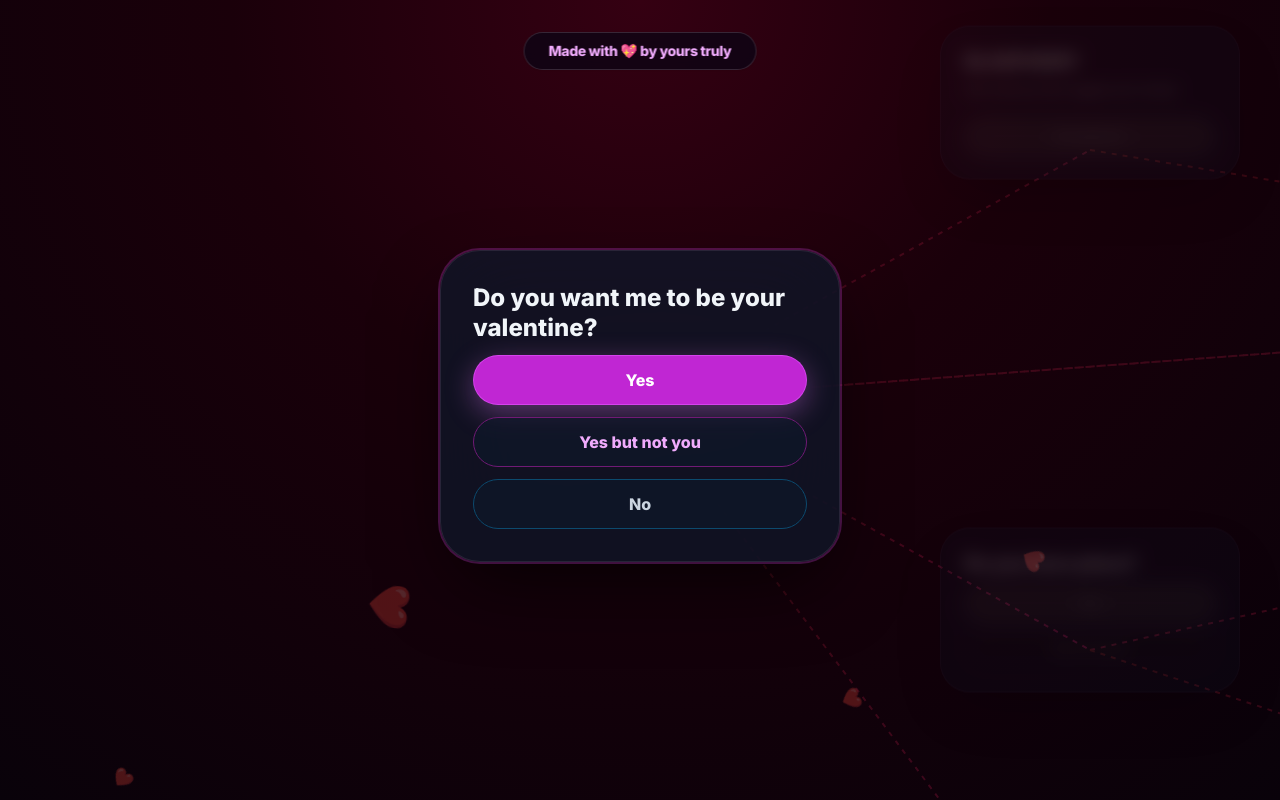
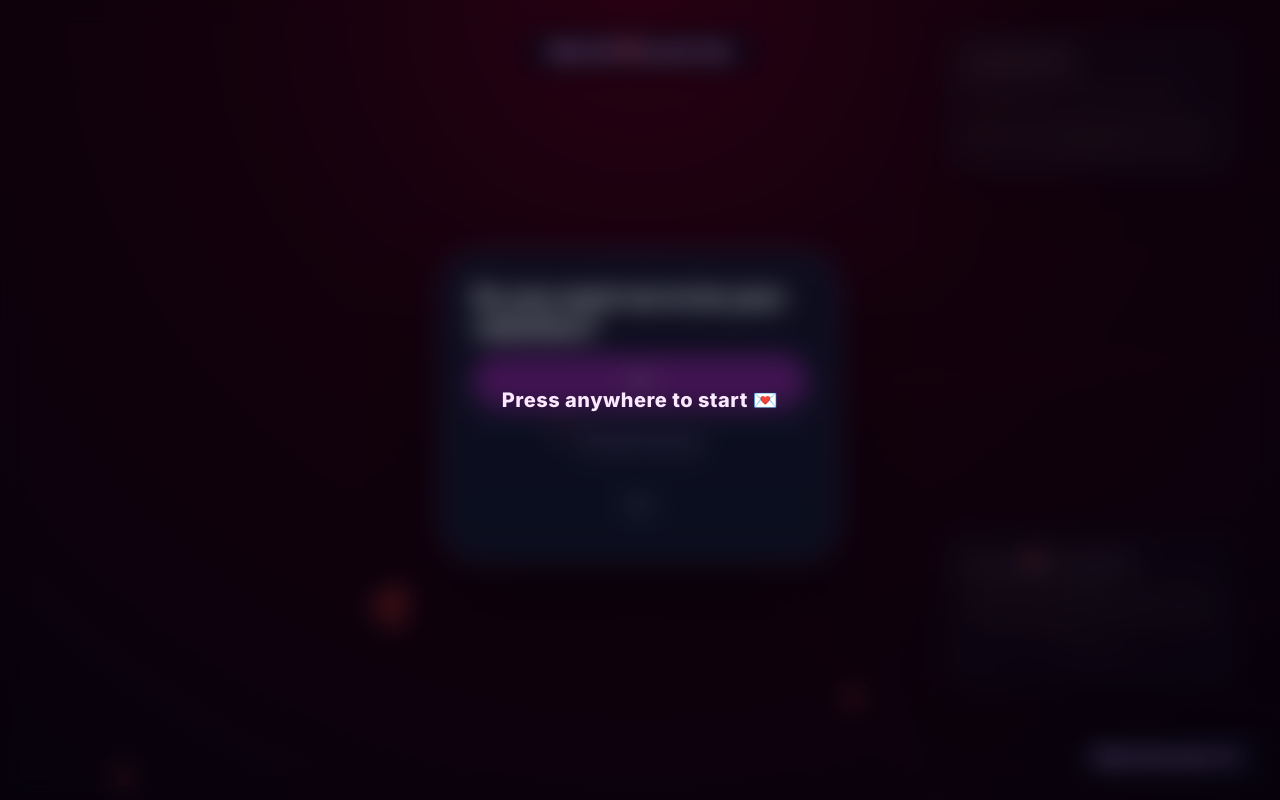
Before and after one commit to Sheriff332/allroadsleadtorome.26, a React (Vite) app: page / in a window 1280 px wide. Built offline with nearby package versions, Linux system fonts and the light colour scheme.

Commit message:
Simplify start gate and remove completion modal

```diff
--- a/App.tsx
+++ b/App.tsx
@@ -7,12 +7,20 @@ import specialMomentImage from './WhatsApp Image 2025-12-20 at 5.47.57 PM.jpeg';
 const App: React.FC = () => {
   const [currentStepId, setCurrentStepId] = useState<StepId>('start');
   const [isPanning, setIsPanning] = useState(false);
+  const [hasGameStarted, setHasGameStarted] = useState(false);
+  const [visitedSteps, setVisitedSteps] = useState<Set<StepId>>(new Set(['start']));
 
   const currentStep = FLOWCHART_STEPS[currentStepId];
 
   const handleStepChange = useCallback((nextId: StepId) => {
     setIsPanning(true);
     setCurrentStepId(nextId);
+    setVisitedSteps((prev) => {
+      const updated = new Set(prev);
+      updated.add(nextId);
+      return updated;
+    });
+
     setTimeout(() => setIsPanning(false), 800);
   }, []);
 
@@ -55,8 +63,17 @@ const App: React.FC = () => {
     <div className="fixed inset-0 overflow-hidden select-none bg-[radial-gradient(circle_at_top,#350012_0%,#1a000a_40%,#09020a_100%)] text-slate-100">
       <FloatingHearts />
 
+      {!hasGameStarted && (
+        <button
+          onClick={() => setHasGameStarted(true)}
+          className="fixed inset-0 z-[70] flex items-center justify-center bg-slate-950/25 backdrop-blur-md text-fuchsia-200 text-lg md:text-xl font-bold tracking-wide transition-colors hover:text-fuchsia-100"
+        >
+          Press anywhere to start 💌
+        </button>
+      )}
+
       <div
-        className="absolute inset-0 flex items-center justify-center pointer-events-none"
+        className={`absolute inset-0 flex items-center justify-center pointer-events-none transition-all duration-500 ${hasGameStarted ? 'blur-0' : 'blur-sm'}`}
         style={cameraTransform}
       >
         <svg className="absolute overflow-visible w-full h-full opacity-30">
@@ -122,7 +139,7 @@ const App: React.FC = () => {
                     {step.options.map((opt, i) => (
                       <button
                         key={i}
-                        disabled={!isActive || isPanning}
+                        disabled={!isActive || isPanning || !hasGameStarted}
                         onClick={() => handleStepChange(opt.next)}
                         className={getButtonClass(opt.variant)}
                       >
@@ -142,6 +159,12 @@ const App: React.FC = () => {
           Made with 💖 by yours truly
         </div>
       </div>
+
+      <div className="fixed bottom-6 right-6 z-50 pointer-events-none">
+        <div className="px-4 py-2 bg-slate-950/60 backdrop-blur-md rounded-full border border-fuchsia-100/15 text-fuchsia-300 font-semibold text-xs md:text-sm tracking-tight shadow-sm">
+          Nodes discovered: {visitedSteps.size}/{Object.keys(FLOWCHART_STEPS).length}
+        </div>
+      </div>
     </div>
   );
 };
--- a/index.html
+++ b/index.html
@@ -4,6 +4,7 @@
 <head>
     <meta charset="UTF-8">
     <meta name="viewport" content="width=device-width, initial-scale=1.0">
+    <link rel="icon" type="image/x-icon" href="/favicon.ico">
     <title>Interactive Valentine Flowchart</title>
     <script src="https://cdn.tailwindcss.com"></script>
     <link href="https://fonts.googleapis.com/css2?family=Dancing+Script:wght@700&family=Inter:wght@400;600;800&display=swap" rel="stylesheet">
```
